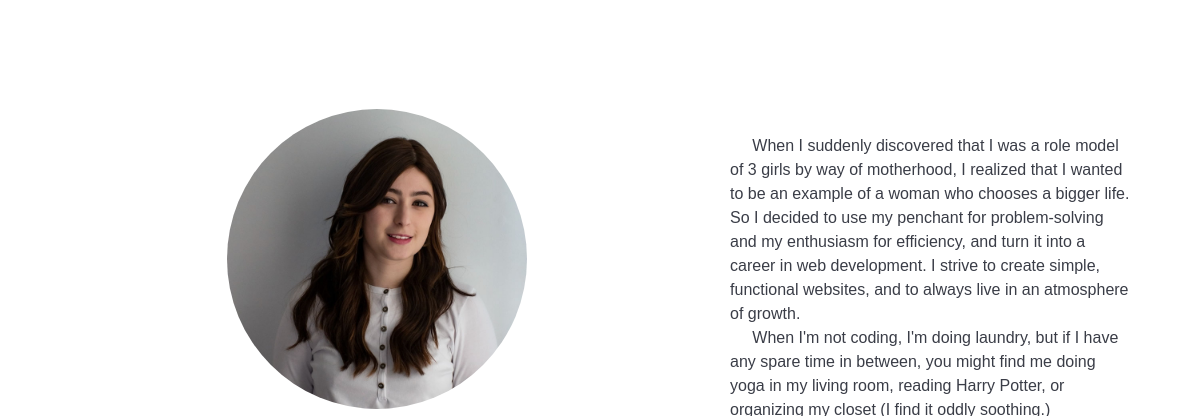
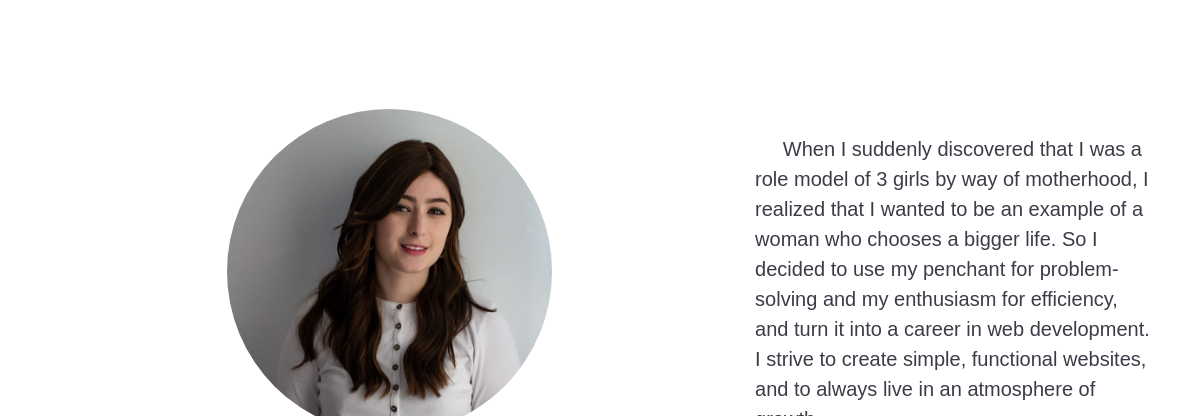
Before and after one commit to raizy3/portfolio, a plain HTML site: page index.html in a window 1536 px wide. Shown: the part 1371-1787 px from the top of the page, without its empty margins (0-1183 px from the left). Drawn offline with Linux system fonts and the light colour scheme; a web font is replaced by a local one.

Commit message:
styling for 1440 wide bio

```diff
--- a/main.css
+++ b/main.css
@@ -331,6 +331,12 @@ footer a{
              margin-top: 2%;
          }
 
+
+
+
+
+    }
+
     @media screen and (min-width:1440px){
 
         nav{
@@ -340,17 +346,19 @@ footer a{
         #bio{
             padding-top: 4%;
         }
+
          #headshot{
 
-                width: 300px;
-                height: 300px;
+            width: 325px;
+            height: 325px;
             margin-left: 10%;
          }
 
+         #bio p{
+             font-size: 20px;
+         }
+
          .contact-links{
-                 margin-left: 1%;
+             margin-left: 2%;
          }
         }
-
-
-    }
```
Lines whose indentation alone changed are shown as unchanged.
